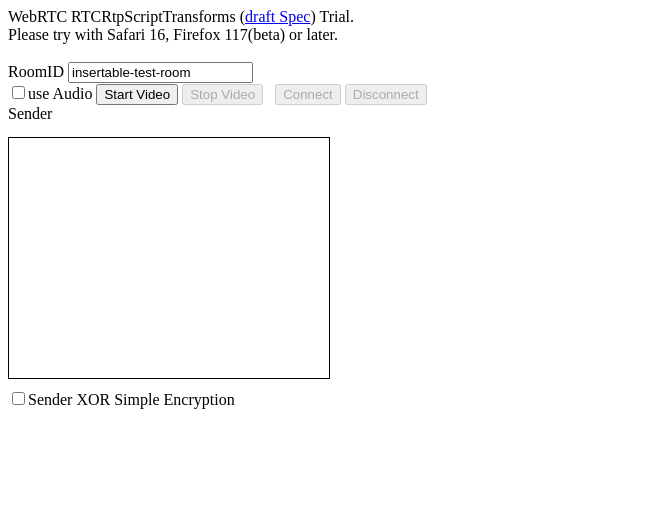
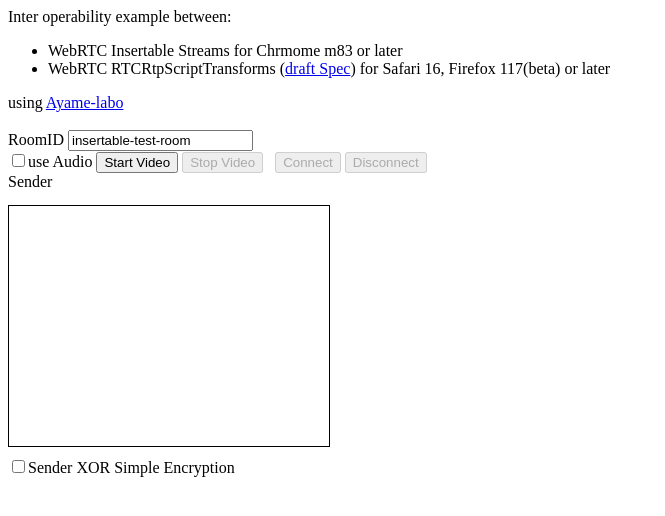
Before and after one commit to mganeko/webrtc_insertable_demo, a plain HTML site: page sender.html in a window 1280 px wide. Shown: the whole page, without its empty margins (0-665 px from the left). Drawn offline with Linux system fonts and the light colour scheme.

Commit message:
explain in header

```diff
--- a/sender.html
+++ b/sender.html
@@ -9,9 +9,13 @@
 
 <body>
   <div>
-    WebRTC RTCRtpScriptTransforms (<a
-      href="https://www.w3.org/TR/webrtc-encoded-transform/#scriptTransform">draft Spec</a>) Trial.<br />
-    Please try with Safari 16, Firefox 117(beta) or later.
+    Inter operability example between:
+    <ul>
+      <li>WebRTC Insertable Streams for Chrmome m83 or later</li>
+      <li>WebRTC RTCRtpScriptTransforms (<a href="https://www.w3.org/TR/webrtc-encoded-transform/#scriptTransform" target="_blank">draft
+          Spec</a>) for Safari 16, Firefox 117(beta) or later</li>
+    </ul>
+    using <a href="https://ayame-labo.shiguredo.app/" target="_blank">Ayame-labo</a>
   </div>
   <br />
   RoomID <input type="text" id="room_id_input" value="insertable-test-room"></input>
@@ -40,7 +44,7 @@
   //
   // ToDo
   //  - [ ] add room id
-  //    - [ ] add room id input
+  //    - [x] add room id input
   //    - [ ] add room id qeury parameter
   //  - [ ] add signaling key
   //    - [ ] add signaling key input
```
Also changed, not shown: receiver.html (+6 -3 lines).
